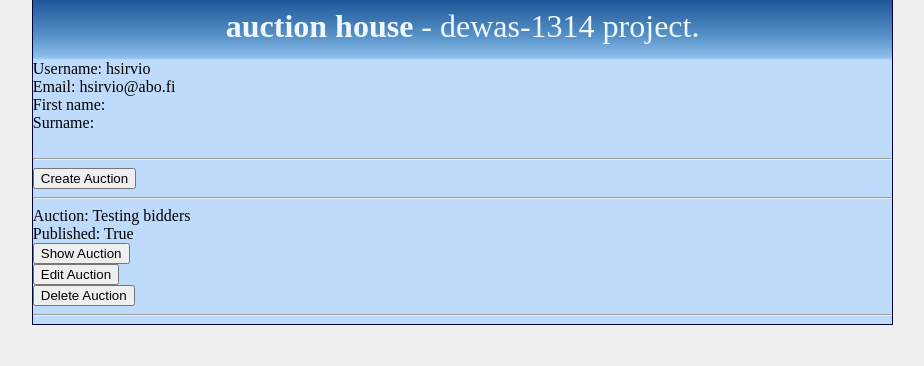
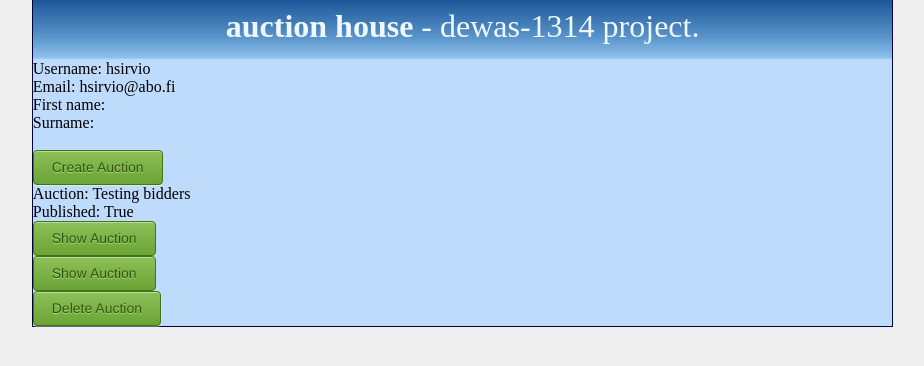
Before and after one commit to stigendresen/auction-house, a Django app: page /userprofile in a window 1280 px wide. Shown: the part 14-380 px from the top of the page, without its empty margins (179-1103 px from the left). Run offline with Django 3.2, Linux system fonts and the light colour scheme; a user stored in the database is signed in; data comes from the database, SQL or seed files in the repository; both versions use the stored data as it was after the commit; parts of the project's set-up code (start-up, migrations or seed data) failed here and were passed over.

Commit message:
Changed templates for i18n translation. Added translations for norwegian and danish language.

```diff
--- a/templates/edit_auction.html
+++ b/templates/edit_auction.html
@@ -1,3 +1,4 @@
+{% load i18n %}
 {% include "head.html" %}
 
 {% comment %}
@@ -37,7 +38,7 @@
 			{% endif %}
 			<input type="hidden" name="id" value="{{ auction.id }}"/>
 			<input type="hidden" name="version" value="{{ auction.version }}"/>
-			<input class="submit-button" type="submit" value="Publish">
+			<input class="submit-button" type="submit" value="{% trans "Publish" %}">
 
 		</form>
 	</div>
--- a/templates/user_profile.html
+++ b/templates/user_profile.html
@@ -1,3 +1,4 @@
+{% load i18n %}
 {% include "head.html" %}
 {% comment %}   The head.html should be inherited parent when template design have been completed.
 				It`s work in progress.
@@ -14,14 +15,12 @@
 	</div>
 
 	<br>
-	<hr>
 
 	<div>
 		<form action="/auction/" method="post">
 			{% csrf_token %}
-			<input type="submit" value="Create Auction">
+			<input class="submit-button" type="submit" value="{% trans "Create Auction" %}">
 		</form>
-		<hr>
 
 		{% if messages %}
 			<ul class="messages">
@@ -38,21 +37,20 @@
 
 			<form action="/auction/{{ i.id }}/" method="post">
 				{% csrf_token %}
-				<input type="submit" name="showauction" value="Show Auction">
+				<input class="submit-button" type="submit" name="showauction" value="{% trans "Show Auction" %}">
 			</form>
 
 			<form action="/editauction/{{ i.id }}/" method="post">
 				{% csrf_token %}
-				<input type="submit" name="editauction" value="Edit Auction">
+				<input class="submit-button" type="submit" name="editauction" value="{% trans "Show Auction" %}">
 			</form>
 
 			{% if user.is_superuser %}
 				<form action="/deleteauction/{{ i.id }}/" method="post">
 					{% csrf_token %}
-					<input type="submit" name="delauction" value="Delete Auction">
+					<input class="submit-button" type="submit" name="delauction" value="{% trans "Delete Auction" %}">
 				</form>
 			{% endif %}
-			<hr>
 
 		{% endfor %}
 	</div>
```
Also changed, not shown: db.sqlite3, locale/no/LC_MESSAGES/nb_NO.po.
